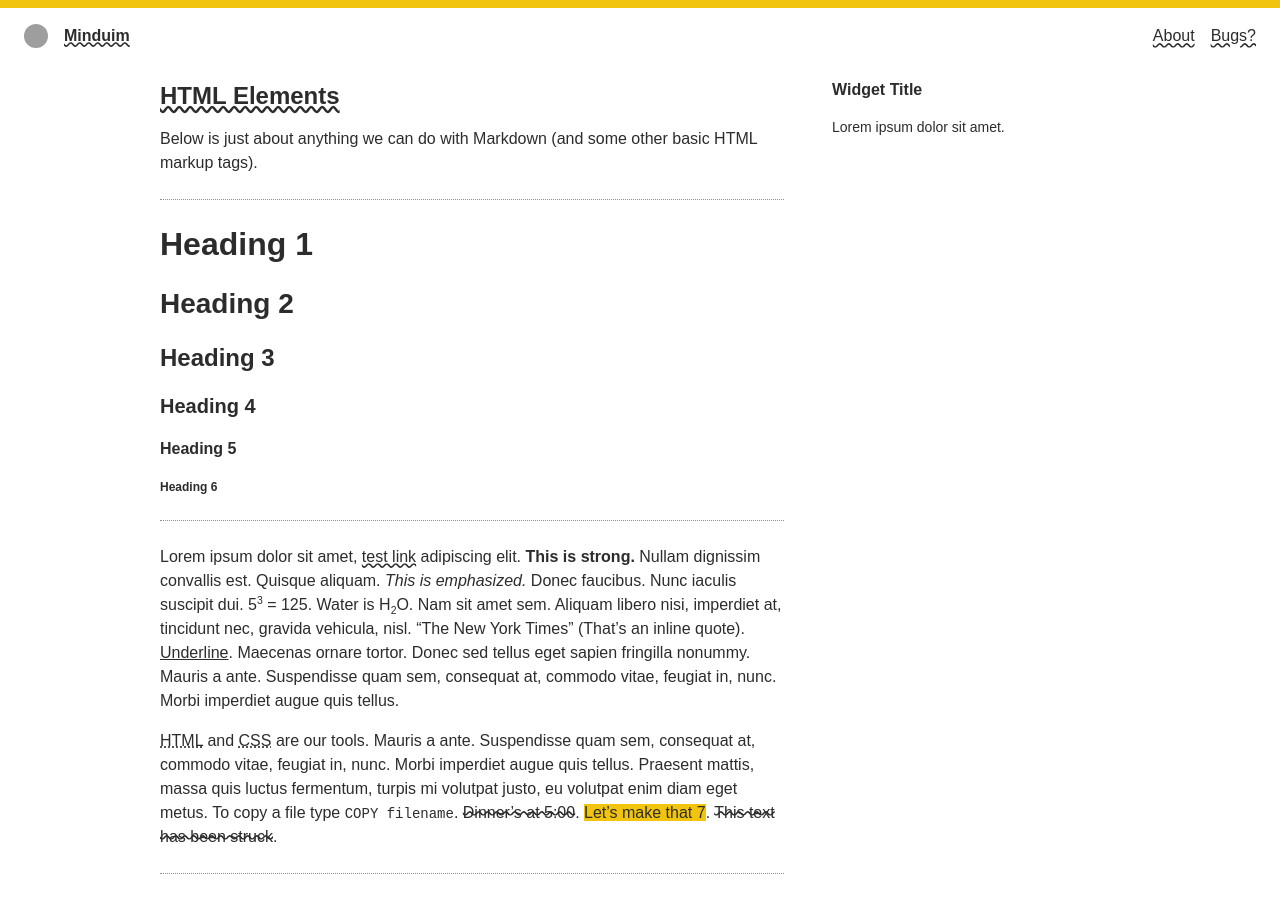
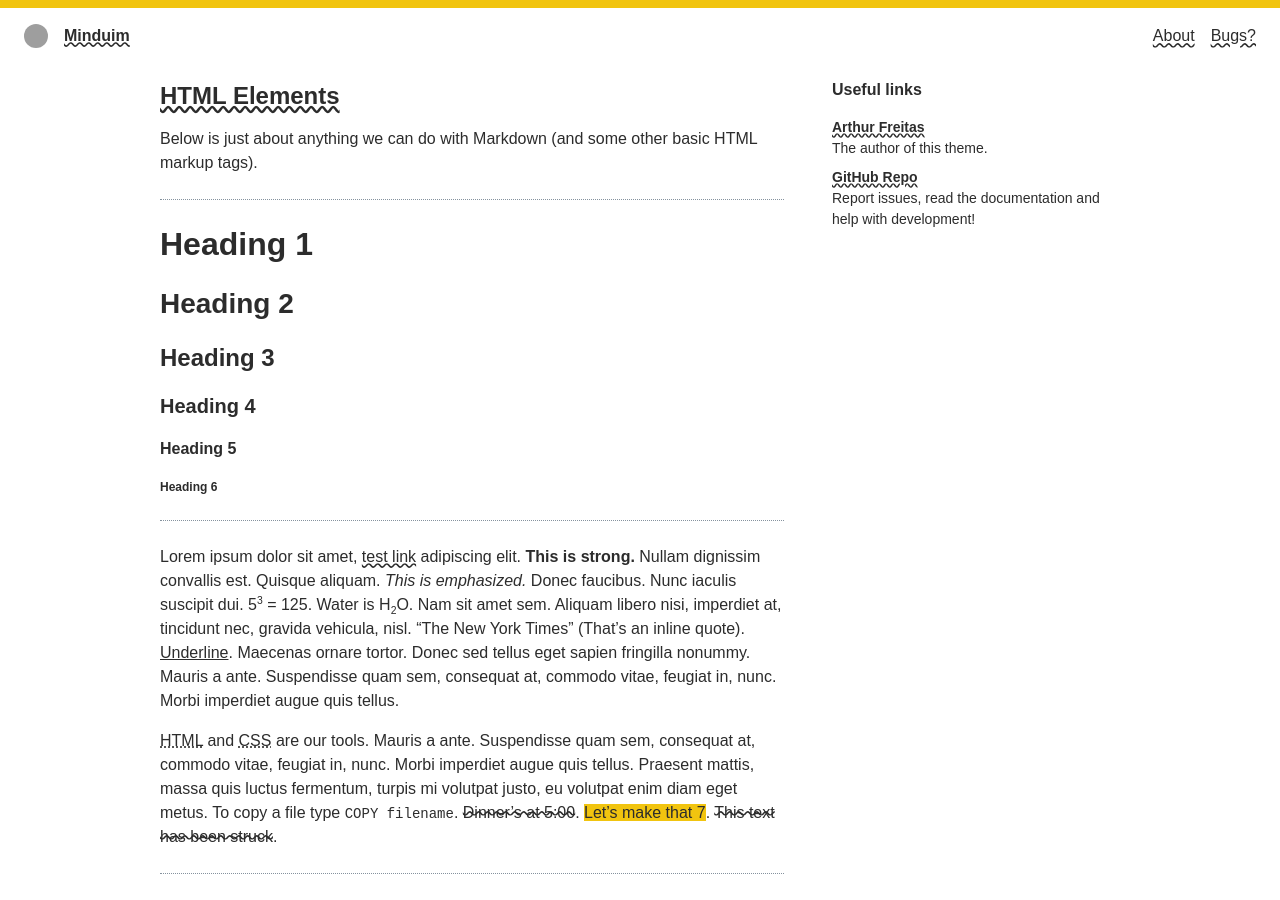
Before and after one commit to arthrfrts/minduim, a Jekyll site: the page built from index.html, in a window 1280 px wide and 900 px high. Built offline with Jekyll 4.4.1, drawn with Linux system fonts in a browser that asks for light colours; the list of posts is cut into pages by our own code; grey boxes are pictures that could not be loaded.

Commit message:
feat(sidebar): adds custom widgets

```diff
--- a/_includes/sidebar.html
+++ b/_includes/sidebar.html
@@ -1,9 +1,31 @@
-<aside class="sidebar">
-  <section class="widget">
-    <h2 class="widget-title">Widget Title</h2>
+{% comment %}
+  Sidebar
 
-    <div class="widget-content">
-      <p>Lorem ipsum dolor sit amet.</p>
-    </div>
-  </section>
-</aside>
+  You can add custom widgets to the sidebar of your site by sending
+  both title and contents of your widget through an include. For example:
+
+  {% capture widget_content %}
+    <p>This will appear in my sidebar!</p>
+  {% endcapture %}
+
+  {% assign widget_title = "This is an example" %}
+
+  {% include blog/widget.html title=widget_title content=widget_content %}
+{% endcomment %}
+
+{% assign blogroll_title = "Useful links" %}
+
+{% capture blogroll_content %}
+  <dl>
+    <dt>
+      <a href="https://arthr.me/" target="_blank">Arthur Freitas</a>
+    </dt>
+    <dd>The author of this theme.</dd>
+    <dt>
+      <a href="https://github.com/arthrfrts/minduim" target="_blank">GitHub Repo</a>
+    </dt>
+    <dd>Report issues, read the documentation and help with development!</dd>
+  </dl>
+{% endcapture %}
+
+{%- include widget.html title=blogroll_title content=blogroll_content -%}
--- /dev/null
+++ b/_includes/widget.html
@@ -0,0 +1,5 @@
+<aside class="widget">
+  <h2 class="widget-title">{{ include.title }}</h2>
+
+  <div class="widget-content">{{ include.content }}</div>
+</aside>
--- a/_layouts/blog.html
+++ b/_layouts/blog.html
@@ -15,7 +15,6 @@ layout: default
 
   {% if paginator.previous_page or paginator.next_page -%}
     <nav class="blog-pagination" aria-label="{{ site.minduim.translations.blog_pagination_title }}">
-      <div class="pagination-links">
       {% if paginator.previous_page -%}
         <a class="prev-page menu-item" href="{{ paginator.previous_page_path | relative_url }}" rel="prev">
           {{- site.minduim.translations.blog_pagination_prev_page -}}
@@ -27,9 +26,10 @@ layout: default
           {{- site.minduim.translations.blog_pagination_next_page -}}
         </a>
       {%- endif %}
-      </div>
     </nav>
   {%- endif %}
 </div>
 
-{% include sidebar.html %}
+<div class="sidebar">
+  {%- include sidebar.html -%}
+</div>
```
Also changed, not shown: _layouts/post.html (added, +62 -0 lines). Lines whose indentation alone changed are shown as unchanged.
